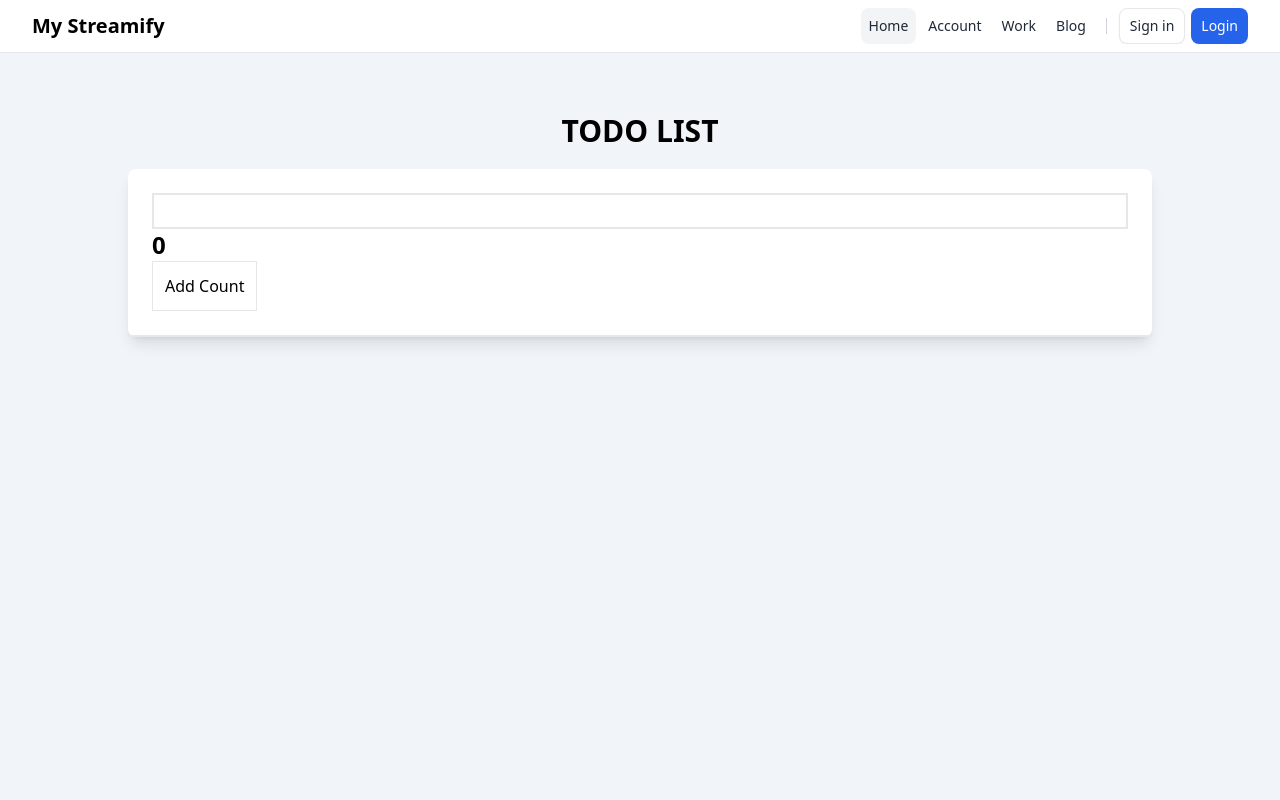
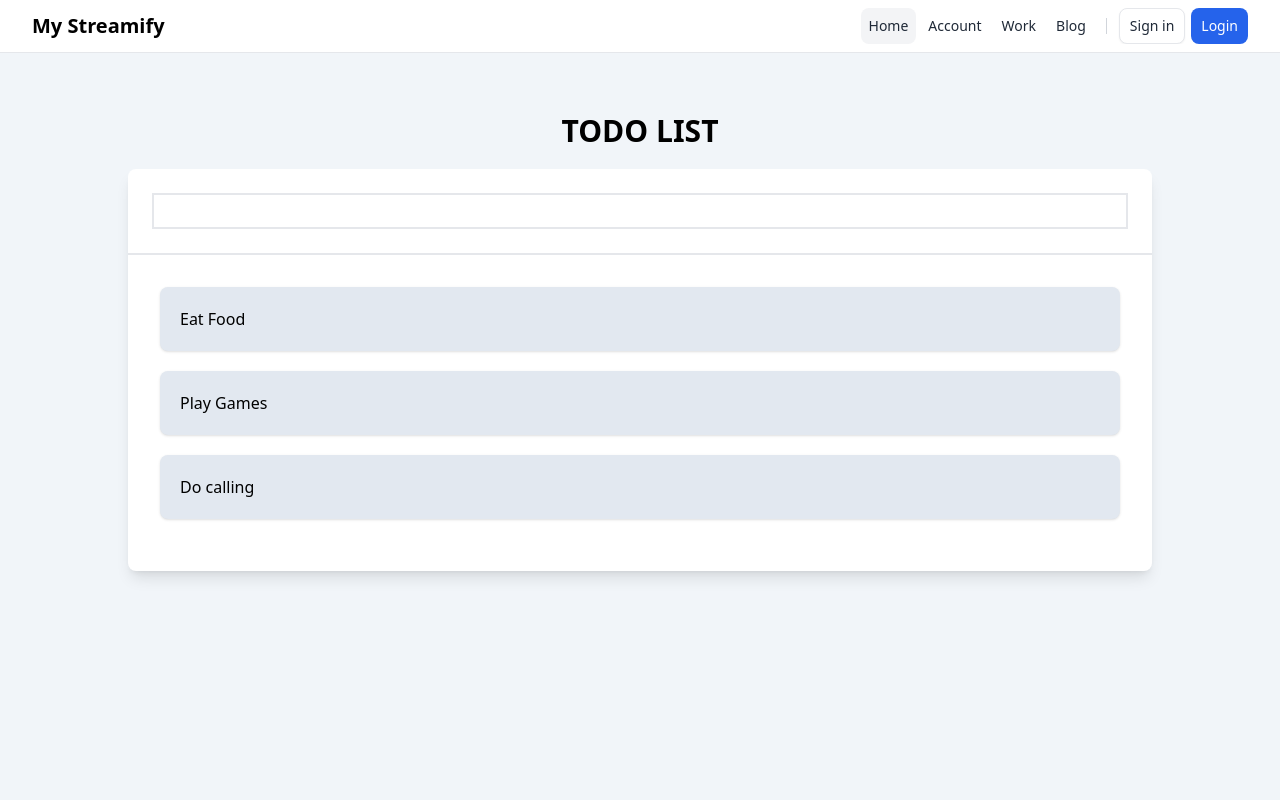
Before and after one commit to yash-nomadic/frontend, a Next.js app: page /todolist in a window 1280 px wide. Shown: the top 800 px of the page. Built offline with nearby package versions, Linux system fonts and the light colour scheme.

Commit message:
to do list

```diff
--- a/src/app/todolist/page.jsx
+++ b/src/app/todolist/page.jsx
@@ -5,7 +5,13 @@ import React, { useState } from 'react'
 const Todolist = () => {
 
     // let count = 0;
-    const [count, setCount] = useState(0)
+    // const [count, setCount] = useState(0)
+
+    const [taskList, setTaskList] = useState([
+        { text: 'Eat Food', completed: false },
+        { text: 'Play Games', completed: false },
+        { text: 'Do calling', completed: false }
+    ]);
 
     const addNewTask = (e) => {
         console.log(e.code);
@@ -35,13 +41,23 @@ const Todolist = () => {
                             type="text"
                         />
 
-                        <h1 className='text-2xl font-bold'>{count}</h1>
+                        {/* <h1 className='text-2xl font-bold'>{count}</h1>
 
                         <button className='border p-3' onClick={() => {
                             setCount(count+1);
                             console.log(count);
 
-                        }}>Add Count</button>
+                        }}>Add Count</button> */}
+                    </div>
+
+                    <div className='p-8'>
+                        {
+                            taskList.map((task, index) => {
+                                return <div key={index} className='shadow mb-5 rounded-lg p-5 bg-slate-200 font-medium'>
+                                    <p>{task.text}</p>
+                                </div>
+                            })
+                        }
 
 
 
```
